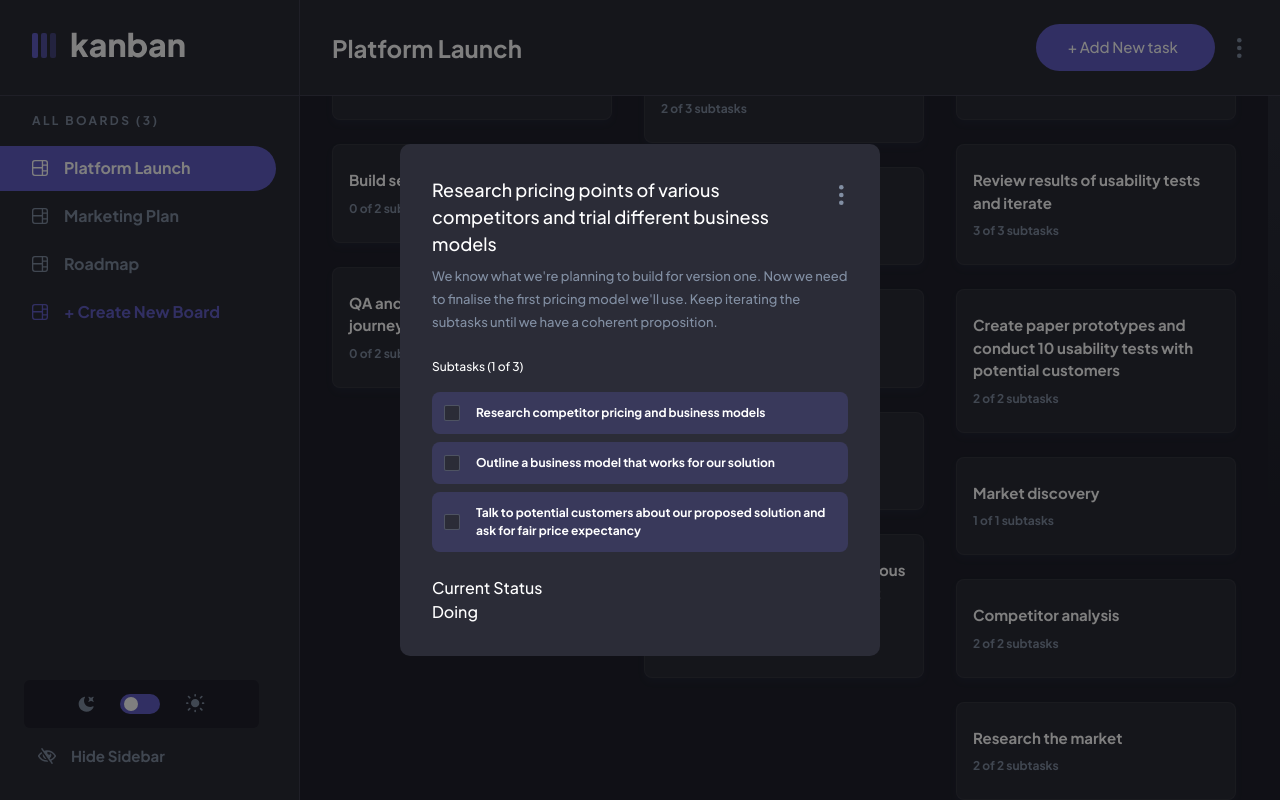
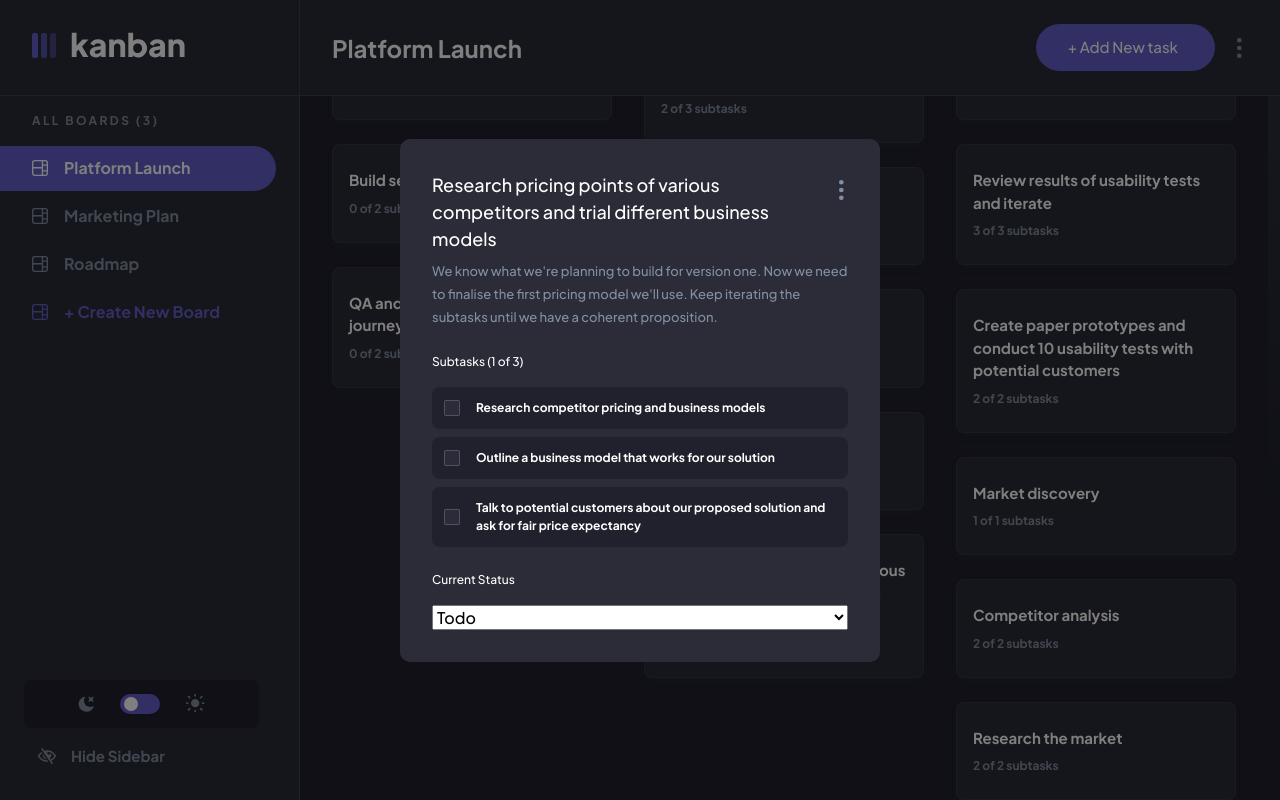
Before and after one commit to Junjiequan/kanban_, a React (Vite) app: page / in a window 1280 px wide. Both pictures are taken after a click on the element 784 px from the left and 605 px from the top of the page. Built offline with nearby package versions, Linux system fonts and the light colour scheme.

Commit message:
TODO - Check TODO inside ViewTask

```diff
--- a/src/components/Modals/ViewTask.tsx
+++ b/src/components/Modals/ViewTask.tsx
@@ -22,16 +22,23 @@ const ViewTask = (props: IModal) => {
           />
         </div>
         <p className='ViewTask__desc'>{ModalDetail.description ? ModalDetail.description : 'No description'}</p>
-        <p className='ViewTask__subtasks'>
-          Subtasks ({countCompleted?.length} of {ModalDetail.subtasks?.length})
-        </p>
-        <div className='ViewTasks__checkBox-container'>
+
+        <div className='ViewTask__checkBox'>
+          <p className='ViewTask__checkBox-title'>
+            Subtasks ({countCompleted?.length} of {ModalDetail.subtasks?.length})
+          </p>
           {ModalDetail.subtasks.map((i: any, index: number) => (
             <CheckBox key={index} task={i.title} />
           ))}
         </div>
-        <div>
-          Current Status <br /> {ModalDetail.status}
+        <div className='ViewTask__status'>
+          <p className='ViewTask__status-title'>Current Status</p>
+          {/* TODO - Make this component */}
+          <select className='ViewTask__status-dropdown'>
+            <option>Todo</option>
+            <option>Doing</option>
+            <option>Done</option>
+          </select>
         </div>
       </div>
     </Modal>
--- a/src/styles/components/Modals/_viewTask.scss
+++ b/src/styles/components/Modals/_viewTask.scss
@@ -18,22 +18,39 @@
 .ViewTask__title {
   font-size: $font-18;
 }
+
 .ViewTask__desc {
   font-size: $font-13;
   color: $mediumGray;
   line-height: 23px;
 }
 
-.ViewTask__subtasks {
+.ViewTask__checkBox {
   margin-top: $margin-medium;
+  display: flex;
+  flex-direction: column;
+  width: 100%;
+  margin-bottom: $margin-small;
+}
+
+.ViewTask__checkBox-title {
   color: color(subTitle);
   font-size: $font-12;
   margin-bottom: $margin-small;
 }
 
-.ViewTasks__checkBox-container {
+.ViewTask__status {
   display: flex;
   flex-direction: column;
   width: 100%;
+}
+
+.ViewTask__status-title {
+  font-size: $font-12;
+  color: color(subTitle);
   margin-bottom: $margin-small;
 }
+
+
+.ViewTask__status-dropdown {
+}
--- a/src/styles/standard/_checkBox.scss
+++ b/src/styles/standard/_checkBox.scss
@@ -3,19 +3,25 @@
   display: flex;
   align-items: center;
   padding: 0.75rem;
-  background: $darkBlueOpacity;
+  background: color(themeSwitchBox);
   border-radius: 8px;
   margin-bottom: $margin-tiny;
   font-size: $font-12;
   font-weight: bold;
   cursor: pointer;
   user-select: none;
-  transition: all .2s ease-in-out;
+  text-decoration: line-through;
+  text-decoration-color: transparent;
+  transition: all .2s ease;
 
   &--checked {
     background: color(themeSwitchBox);
-    text-decoration: line-through;
     color: color(checked);
+    text-decoration-color: currentColor;
+  }
+
+  &:hover {
+    background: $darkBlueOpacity;
   }
 
   & > input[type="checkbox"] {
```
